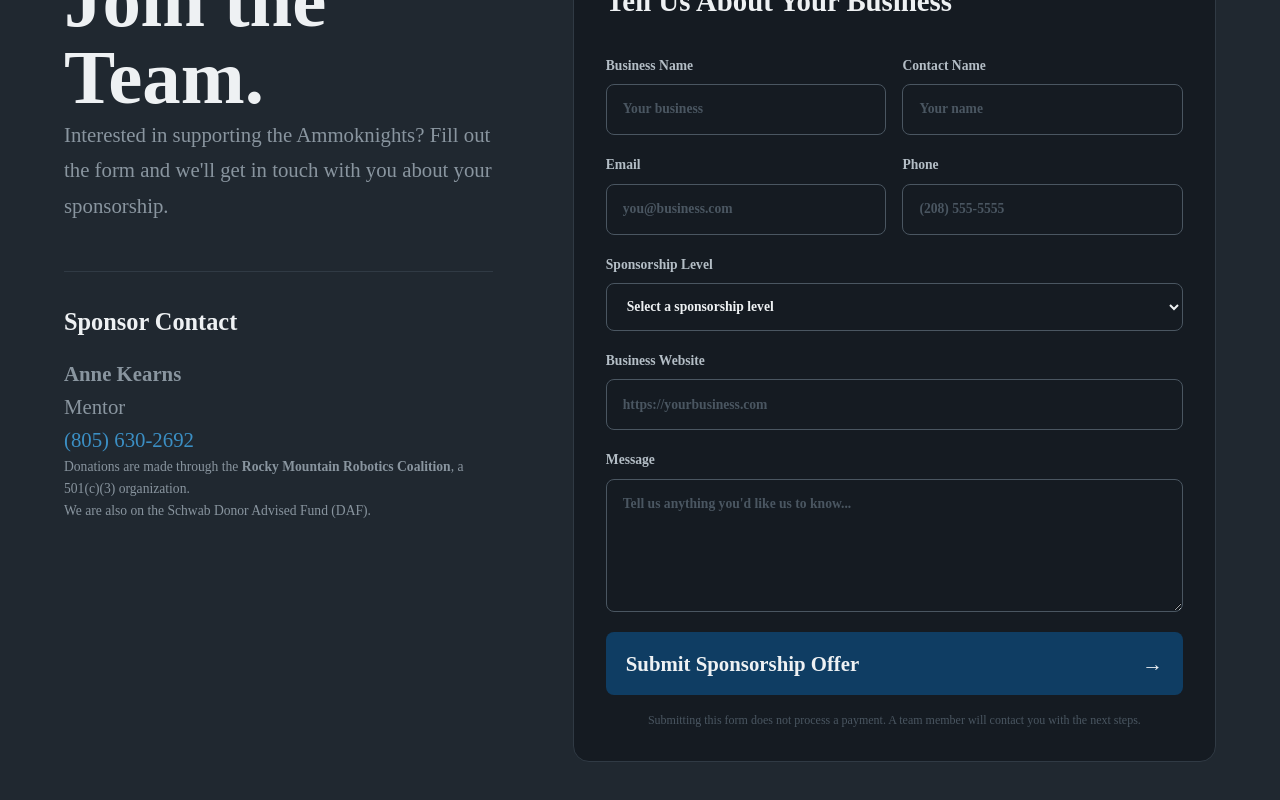
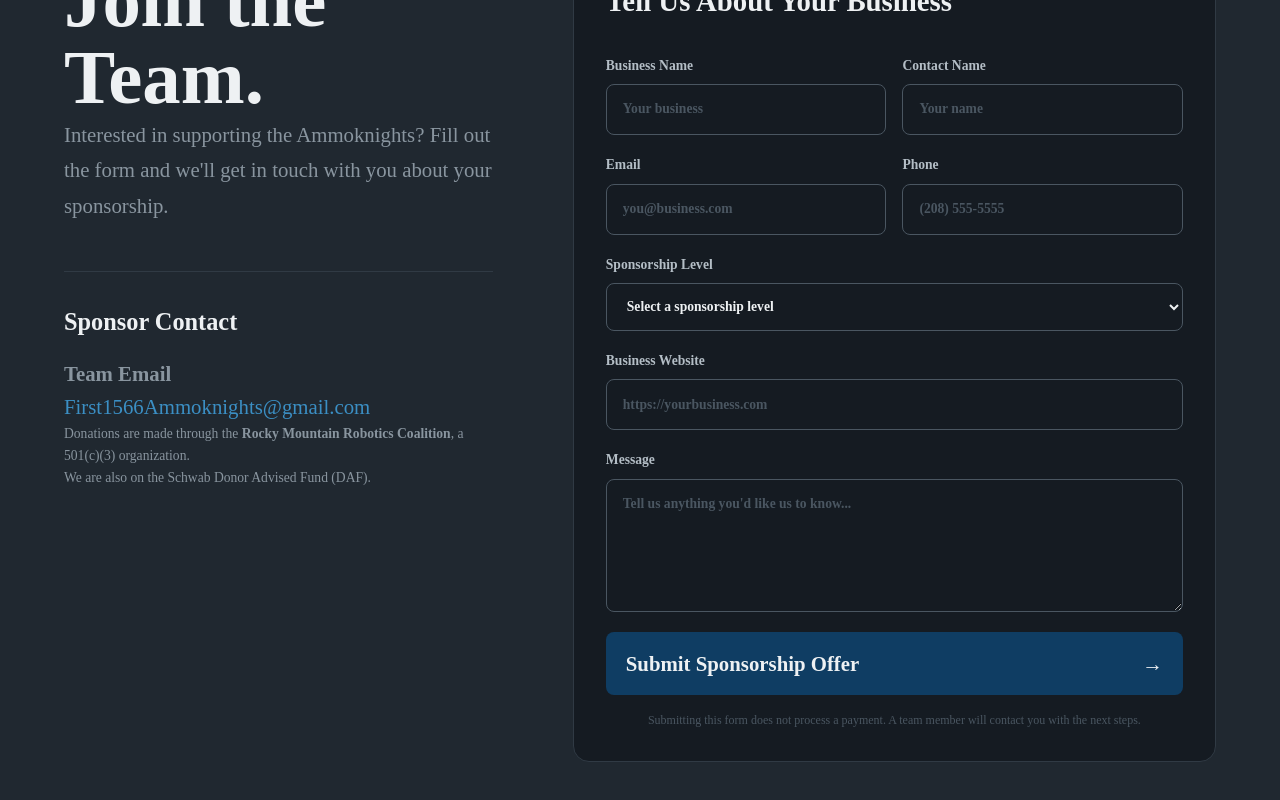
Before and after one commit to jomcbob/ammoknights, a React (Vite) app in the folder frontend/: page /sponsors/become in a window 1280 px wide. Shown: the part 3670-4470 px from the top of the page. Built offline with nearby package versions, Linux system fonts and the light colour scheme.

Commit message:
changed spnosor contact info to team email

```diff
--- a/frontend/src/pages/BecomeSponsor.jsx
+++ b/frontend/src/pages/BecomeSponsor.jsx
@@ -225,11 +225,9 @@ const BecomeSponsor = () => {
             <div className="contactInfo">
               <h3>Sponsor Contact</h3>
               <p>
-                <strong>Anne Kearns</strong>
+                <strong>Team Email</strong>
                 <br />
-                Mentor
-                <br />
-                <a href="tel:8056302692">(805) 630-2692</a>
+                <a href="mailto:First1566Ammoknights@gmail.com">First1566Ammoknights@gmail.com</a>
               </p>
 
               <p className="nonprofitText">
```
